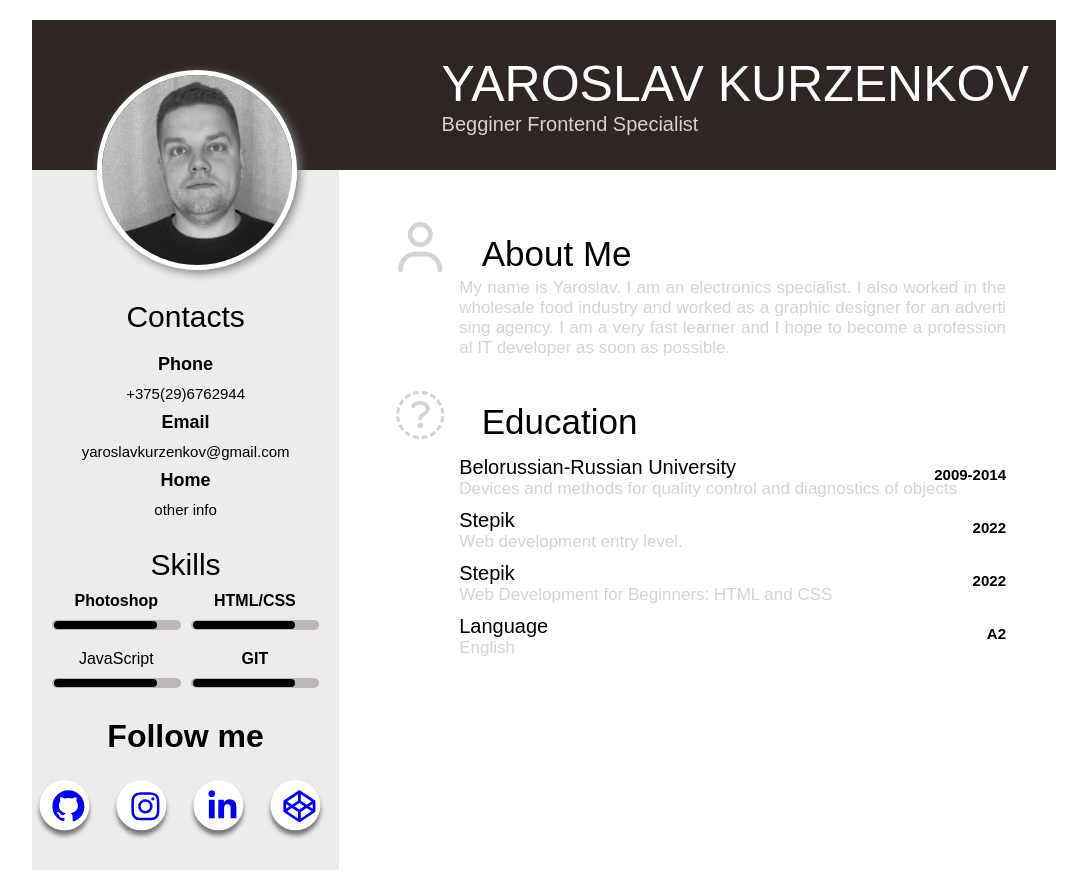
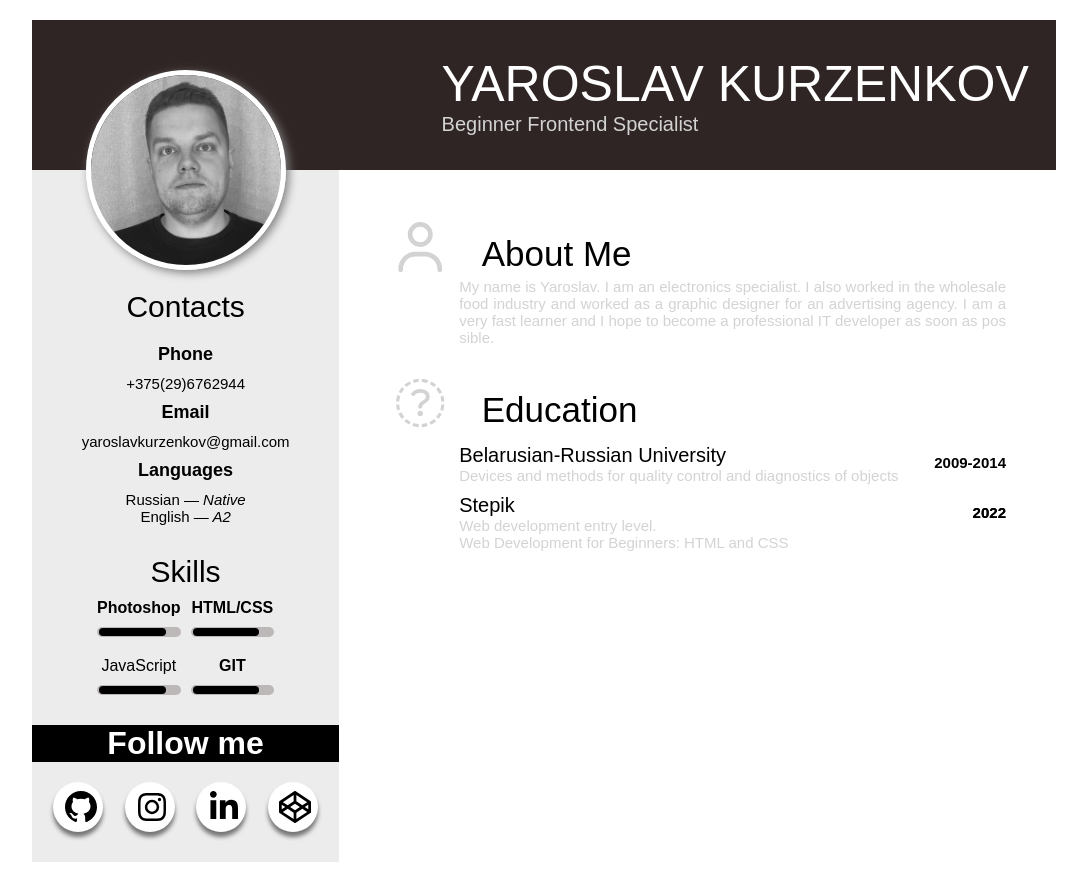
Before and after one commit to yarik1025/rsschool-cv, a plain HTML site: page index.html in a window 1280 px wide. Shown: the whole page, without its empty margins (96-1183 px from the left). Drawn offline with Linux system fonts and the light colour scheme.

Commit message:
fix:flex location

```diff
--- a/css/styles.css
+++ b/css/styles.css
@@ -19,26 +19,7 @@
     position: relative;
 }
 
-.header img {
-    width: 200px;
-    height: 200px;
-    border-radius: 50%;
-    position: absolute;
-    top: 50px;
-    left: 65px;
-    border: 5px solid white;
-    box-shadow: 3px 3px 10px gray;
-    cursor: pointer;
-    transition: .5s;
-    user-select: none;
-    filter: grayscale(100%);
-}
 
-.header img:hover {
-    filter: grayscale(0%);
-    transform: scale(1.1);
-    box-shadow: 3px 3px 20px gray;
-}
 
 .header-text {
     color: white;
@@ -66,11 +47,41 @@
     width: 30%;
     background-color: rgb(236, 236, 236);
     text-align: center;
+    display: flex;
+    align-items: center;
+    flex-direction: column;
+    position: relative;
 
 }
 
+.mainphoto img {
+    width: 200px;
+    height: 200px;
+    border-radius: 50%;
+    position: absolute;
+    top: -100px;
+    border: 5px solid white;
+    box-shadow: 3px 3px 10px gray;
+    cursor: pointer;
+    transition: .5s;
+    user-select: none;
+    filter: grayscale(100%);
+}
+
+.mainphoto {
+    display: flex;
+    justify-content: center;
+    width: 100%;
+}
+
+.mainphoto img:hover {
+    filter: grayscale(0%);
+    transform: scale(1.1);
+    box-shadow: 3px 3px 20px gray;
+}
+
 .left-area .contacts {
-    margin-top: 130px;
+    margin-top: 100px;
     padding: 0 30px;
 }
 
@@ -137,23 +148,33 @@
 
 .follow {
     margin-top: 30px;
+    width: 100%;
+    height: auto;
+    padding-bottom: 30px;
+}
+
+.follow h1 {
+    background-color: #000;
+    color: rgb(255, 255, 255);
+    margin-bottom: 20px;
 }
 
 .social-menu ul {
-    position: relative;
-    display: grid;
-    grid-template-columns: repeat(4, 1fr);
-    top: 50%;
-    left: 50%;
-    padding: 0;
-    margin-top: 50px;
-    transform: translate(-50%, -50%);
+    display: flex;
+    align-items: center;
+    justify-content: space-evenly;
+    color: black;
 
+
+
+}
+
+.social-menu ul li svg {
+    color: #000;
 }
 
 .social-menu ul li {
     list-style: none;
-    margin: 10%;
 }
 
 .social-menu ul li .fab {
@@ -228,7 +249,7 @@
     padding-left: 70px;
     text-align: justify;
     word-break: break-all;
-    font-size: 17px;
+    font-size: 15px;
     color: lightgray;
 }
 
--- a/index.html
+++ b/index.html
@@ -8,30 +8,31 @@
     <title>RS-SCHOOL CV</title>
     <link rel="stylesheet" href="css/styles.css">
     <link rel="stylesheet" href="css/all.min.css">
-    <link rel="stylesheet" href="./social-media-icons.css">
     <script src="https://kit.fontawesome.com/66aa7c98b3.js" crossorigin="anonymous"></script>
 </head>
 
 <body>
     <div class="print-area">
         <div class="header">
-            <img src="img/foto.jpeg" alt="My Foto">
             <div class="header-text">
                 <h1>Yaroslav Kurzenkov</h1>
-                <p>Begginer Frontend Specialist</p>
+                <p>Beginner Frontend Specialist</p>
             </div>
 
         </div>
         <div class="content">
             <div class="left-area">
+                <div class="mainphoto"><img src="img/photo.jpeg" alt="My Foto"></div>
                 <div class="contacts">
                     <h4>Contacts</h4>
                     <h5>Phone</h5>
                     <p>+375(29)6762944</p>
                     <h5>Email</h5>
                     <p>yaroslavkurzenkov@gmail.com</p>
-                    <h5>Home</h5>
-                    <p>other info</p>
+                    <h5>Languages</h5>
+                    <p>Russian —<i> Native</i> </p>
+                    <p>English —<i> A2</i> </p>
+
                 </div>
                 <div class="skills">
                     <h1>Skills</h1>
@@ -81,7 +82,7 @@
                     <h1><span><i class="far fa-book"></i></span>Education</h1>
                 </div>
                 <div class="edu-group">
-                    <h4>Belorussian-Russian University</h4>
+                    <h4>Belarusian-Russian University</h4>
                     <span>2009-2014</span>
                     <p>Devices and methods for quality control and diagnostics of objects</p>
                 </div>
@@ -89,17 +90,11 @@
                     <h4>Stepik</h4>
                     <span>2022</span>
                     <p>Web development entry level.</p>
-                </div>
-                <div class="edu-group">
-                    <h4>Stepik</h4>
                     <span>2022</span>
                     <p>Web Development for Beginners: HTML and CSS</p>
                 </div>
-                <div class="edu-group">
-                    <h4>Language</h4>
-                    <span>A2</span>
-                    <p>English</p>
-                </div>
+
+
             </div>
         </div>
 
```
Also changed, not shown: img/photo.jpeg (renamed from img/foto.jpeg).
